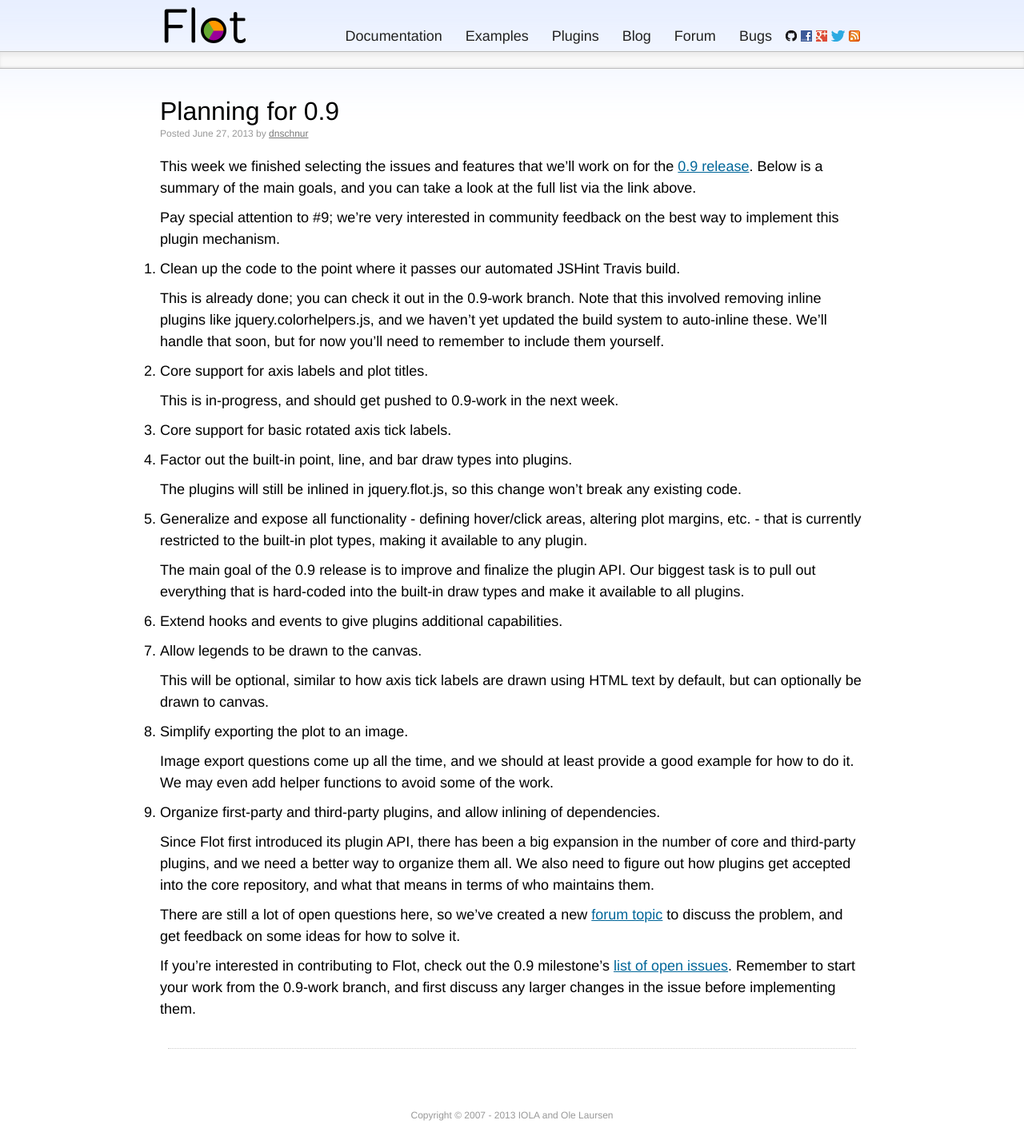
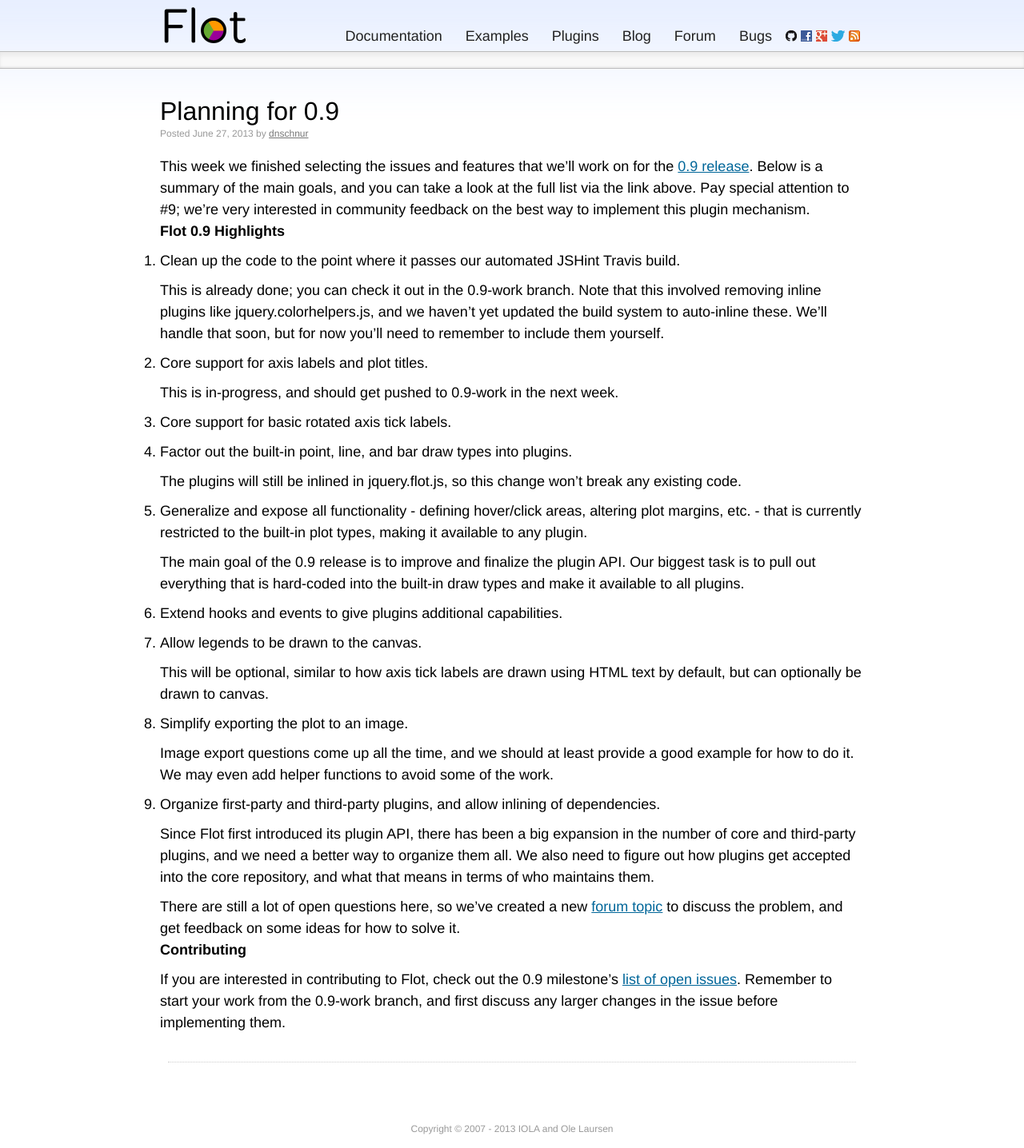
Before and after one commit to flot/flot.github.com, a Jekyll site: the page built from _posts/2013-06-27-planning-for-09.md, in a window 1280 px wide. Shown: the whole page at 80% size. Built offline with Jekyll 4.4.1, drawn with Linux system fonts in a browser that asks for light colours; Markdown is read by kramdown in place of the engine named in the settings.

Commit message:
Tweaked 0.9 blog post formatting.

```diff
--- a/_posts/2013-06-27-planning-for-09.md
+++ b/_posts/2013-06-27-planning-for-09.md
@@ -7,10 +7,10 @@
 This week we finished selecting the issues and features that we'll work on for
 the [0.9 release](https://github.com/flot/flot/issues?milestone=2&state=open).
 Below is a summary of the main goals, and you can take a look at the full list
-via the link above.
+via the link above. Pay special attention to #9; we're very interested in
+community feedback on the best way to implement this plugin mechanism.
 
-Pay special attention to #9; we're very interested in community feedback on
-the best way to implement this plugin mechanism.
+#### Flot 0.9 Highlights ####
 
 1. Clean up the code to the point where it passes our automated JSHint Travis
    build.
@@ -64,7 +64,9 @@
    [forum topic](https://groups.google.com/forum/#!topic/flot-graphs/LrQLuG-e9qU)
    to discuss the problem, and get feedback on some ideas for how to solve it.
 
-If you're interested in contributing to Flot, check out the 0.9 milestone's
+#### Contributing ####
+
+If you are interested in contributing to Flot, check out the 0.9 milestone's
 [list of open issues](https://github.com/flot/flot/issues?milestone=2&state=open).
 Remember to start your work from the 0.9-work branch, and first discuss any
 larger changes in the issue before implementing them.
```
